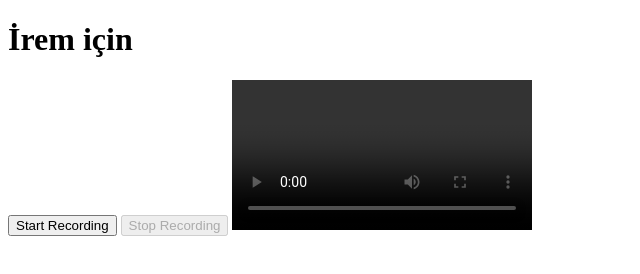
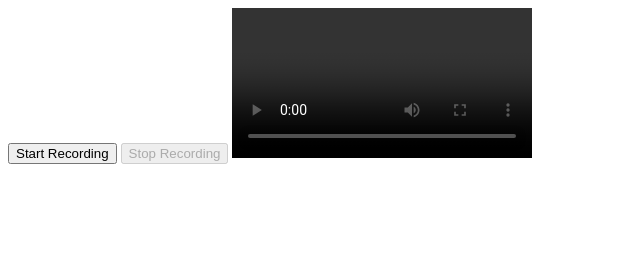
Before and after one commit to yigittcode/screen-recorder, a plain HTML site: page index.html in a window 1280 px wide. Shown: the whole page, without its empty margins (0-640 px from the left). Drawn offline with Linux system fonts and the light colour scheme.

Commit message:
Update index.html

```diff
--- a/index.html
+++ b/index.html
@@ -6,7 +6,6 @@
   <title>Screen Recorder</title>
 </head>
 <body>
-    <h1>İrem için</h1>
   <button id="startBtn">Start Recording</button>
   <button id="stopBtn" disabled>Stop Recording</button>
   <video id="recordedVideo" controls autoplay></video>
```
